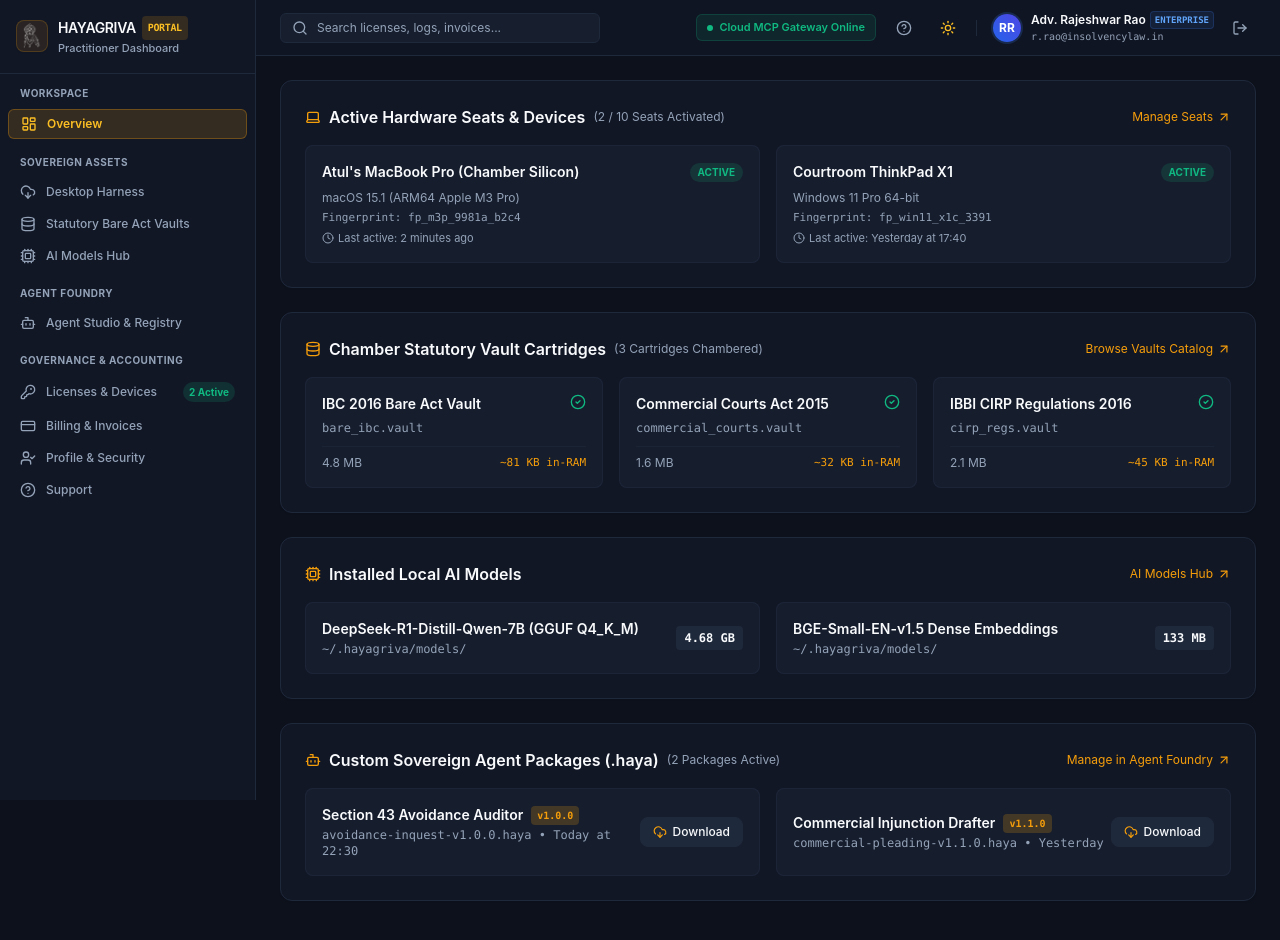
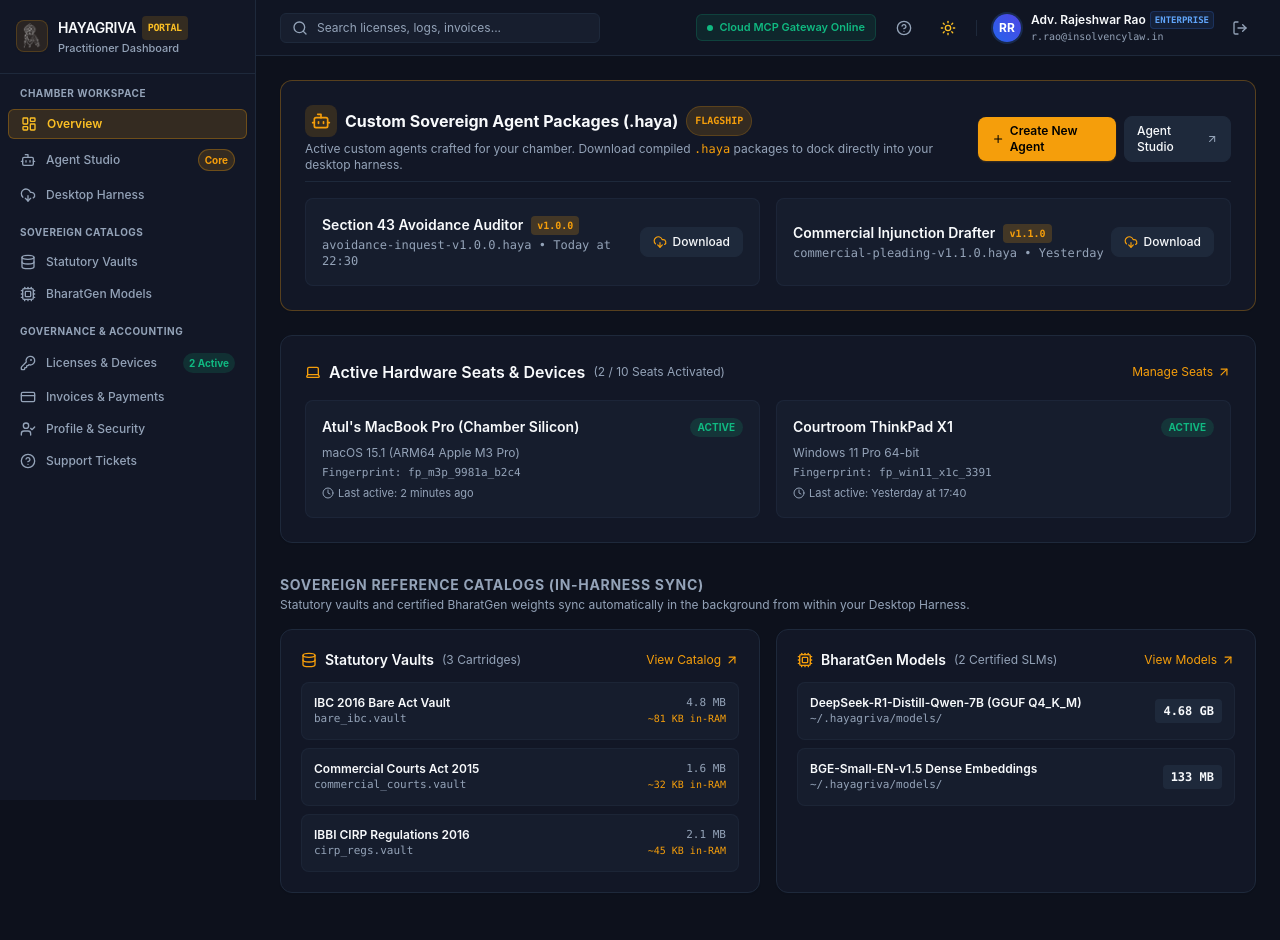
Before and after one commit to Samir1145/app.apnet.net, a Next.js app: page /dashboard in a window 1280 px wide. Shown: the top 940 px of the page. Built offline with nearby package versions, Linux system fonts and the light colour scheme.

Commit message:
feat(navigation): elevate Agent Studio as flagship star and harmonize sovereign catalogs and governance layout

```diff
--- a/src/app/dashboard/agents/page.tsx
+++ b/src/app/dashboard/agents/page.tsx
@@ -51,17 +51,17 @@ export default function AgentRegistryPage() {
         <div>
           <div className="flex items-center gap-2 mb-1.5">
             <span className="text-xs font-bold font-mono px-2 py-0.5 rounded bg-amber-500/15 text-amber-500 border border-amber-500/30">
-              AGENT FOUNDRY & REGISTRY
+              AGENT STUDIO
             </span>
             <span className="text-xs font-semibold px-2 py-0.5 rounded bg-emerald-500/15 text-emerald-500">
-              Harness Dockable
+              Harness Dockable (.haya)
             </span>
           </div>
           <h1 className="text-2xl font-bold tracking-tight text-foreground">
-            Agent Studio & Sovereign Foundry
+            Agent Studio
           </h1>
           <p className="text-sm text-muted-foreground mt-1">
-            Build, test, and compile autonomous legal agents into portable <code className="text-amber-400">.haya</code> cartridges that dock directly into your sovereign desktop IDE.
+            Build, configure, and compile autonomous legal agents into portable <code className="text-amber-500">.haya</code> packages that dock directly into your sovereign desktop harness.
           </p>
         </div>
 
--- a/src/app/dashboard/billing/page.tsx
+++ b/src/app/dashboard/billing/page.tsx
@@ -34,9 +34,9 @@ export default function ClientBillingPage() {
       {/* Header */}
       <div className="flex flex-col sm:flex-row sm:items-center justify-between gap-4">
         <div>
-          <h1 className="text-xl font-bold tracking-tight text-foreground">Billing & Invoices</h1>
+          <h1 className="text-xl font-bold tracking-tight text-foreground">Invoices & Payments</h1>
           <p className="text-xs text-muted-foreground mt-0.5">
-            Download and manage your practice suite tax invoice receipts and accounting records.
+            Download and manage your practice suite tax invoices, payment receipts, and accounting records.
           </p>
         </div>
 
--- a/src/app/dashboard/models/page.tsx
+++ b/src/app/dashboard/models/page.tsx
@@ -86,17 +86,17 @@ export default function ModelsHubPage() {
         <div>
           <div className="flex items-center gap-2 mb-1.5">
             <span className="text-xs font-bold font-mono px-2 py-0.5 rounded bg-amber-500/15 text-amber-500 border border-amber-500/30">
-              OFFLINE AI HUB
+              BHARATGEN SOVEREIGN MODELS
             </span>
             <span className="text-xs font-semibold px-2 py-0.5 rounded bg-emerald-500/15 text-emerald-500">
-              Zero Cloud Telemetry
+              In-Harness Auto-Sync
             </span>
           </div>
           <h1 className="text-2xl font-bold tracking-tight text-foreground">
-            AI Models Hub & Quantized Engines
+            BharatGen Models & Certified SLMs
           </h1>
           <p className="text-sm text-muted-foreground mt-1">
-            Download pre-quantized GGUF reasoning engines and dense ONNX embeddings for 100% offline in-chamber execution.
+            Certified sovereign reasoning models and dense embedding weights that sync automatically inside your offline desktop harness.
           </p>
         </div>
       </div>
--- a/src/app/dashboard/page.tsx
+++ b/src/app/dashboard/page.tsx
@@ -11,7 +11,9 @@ import {
   Laptop,
   Database,
   Cpu,
-  Bot
+  Bot,
+  Plus,
+  Sparkles
 } from 'lucide-react';
 import { ClientOverviewData } from '@/lib/services/client_overview';
 import { cn } from '@/lib/utils';
@@ -90,7 +92,69 @@ export default function ClientDashboardPage() {
     <div className="space-y-6 pb-12">
       {/* Sovereign Chamber Inventory Section */}
       <div className="space-y-6">
-        {/* Section 1: Hardware Seats */}
+        {/* Section 1: Sovereign Agent Packages (Star of the Show) */}
+        <div className="p-6 rounded-xl border border-amber-500/30 bg-card space-y-4 shadow-sm relative overflow-hidden">
+          <div className="flex flex-col sm:flex-row sm:items-center justify-between gap-3 pb-2 border-b border-border">
+            <div>
+              <div className="flex items-center gap-2">
+                <div className="p-1.5 rounded-lg bg-amber-500/15 text-amber-500">
+                  <Bot className="w-5 h-5" />
+                </div>
+                <h2 className="text-base font-bold text-foreground flex items-center gap-2">
+                  Custom Sovereign Agent Packages (.haya)
+                  <span className="text-[10px] font-bold font-mono px-2 py-0.5 rounded-full bg-amber-500/15 text-amber-500 border border-amber-500/20">
+                    FLAGSHIP
+                  </span>
+                </h2>
+              </div>
+              <p className="text-xs text-muted-foreground mt-1">
+                Active custom agents crafted for your chamber. Download compiled <code className="text-amber-500">.haya</code> packages to dock directly into your desktop harness.
+              </p>
+            </div>
+
+            <div className="flex items-center gap-2 self-start sm:self-auto">
+              <Link
+                href="/dashboard/agents/builder?archetype=custom_chamber"
+                className="px-3.5 py-1.5 rounded-lg bg-amber-500 hover:bg-amber-600 text-black font-semibold text-xs flex items-center gap-1.5 transition-colors shadow-sm shadow-amber-500/20"
+              >
+                <Plus className="w-3.5 h-3.5" />
+                <span>Create New Agent</span>
+              </Link>
+              <Link
+                href="/dashboard/agents"
+                className="px-3 py-1.5 rounded-lg bg-secondary hover:bg-secondary/80 text-foreground text-xs font-medium flex items-center gap-1 border border-border transition-colors"
+              >
+                <span>Agent Studio</span>
+                <ArrowUpRight className="w-3.5 h-3.5 text-muted-foreground" />
+              </Link>
+            </div>
+          </div>
+
+          <div className="grid grid-cols-1 md:grid-cols-2 gap-4">
+            {mockAgents.map((agt) => (
+              <div key={agt.id} className="p-4 rounded-lg bg-secondary/40 border border-border/80 flex items-center justify-between hover:border-amber-500/40 transition-colors">
+                <div className="space-y-0.5">
+                  <div className="flex items-center gap-2">
+                    <h3 className="text-sm font-semibold text-foreground">{agt.name}</h3>
+                    <span className="text-[10px] font-bold font-mono px-1.5 py-0.5 rounded bg-amber-500/20 text-amber-500">
+                      {agt.version}
+                    </span>
+                  </div>
+                  <p className="text-xs text-muted-foreground font-mono">{agt.file} • {agt.compiled}</p>
+                </div>
+                <button
+                  onClick={() => alert(`Downloading ${agt.file} for Chamber Docking`)}
+                  className="px-3 py-1.5 rounded-lg bg-secondary hover:bg-secondary/80 text-foreground text-xs font-medium flex items-center gap-1.5 border border-border transition-colors cursor-pointer"
+                >
+                  <DownloadCloud className="w-3.5 h-3.5 text-amber-500" />
+                  <span>Download</span>
+                </button>
+              </div>
+            ))}
+          </div>
+        </div>
+
+        {/* Section 2: Hardware Seats & Devices */}
         <div className="p-6 rounded-xl border border-border bg-card space-y-4 shadow-sm">
           <div className="flex items-center justify-between">
             <h2 className="text-base font-semibold text-foreground flex items-center gap-2">
@@ -126,56 +190,68 @@ export default function ClientDashboardPage() {
           </div>
         </div>
 
-        {/* Section 2: Statutory Vault Cartridges */}
-        <div className="p-6 rounded-xl border border-border bg-card space-y-4 shadow-sm">
+        {/* Section 3: Sovereign Reference Catalogs (In-Harness Background Sync) */}
+        <div className="space-y-4">
+          <div className="flex items-center justify-between pt-2">
+            <div>
+              <h2 className="text-sm font-bold text-foreground uppercase tracking-wider text-muted-foreground">
+                Sovereign Reference Catalogs (In-Harness Sync)
+              </h2>
+              <p className="text-xs text-muted-foreground mt-0.5">
+                Statutory vaults and certified BharatGen weights sync automatically in the background from within your Desktop Harness.
+              </p>
+            </div>
+          </div>
+
+          <div className="grid grid-cols-1 md:grid-cols-2 gap-4">
+            {/* Statutory Vaults Card */}
+            <div className="p-5 rounded-xl border border-border bg-card space-y-3 shadow-sm">
               <div className="flex items-center justify-between">
-            <h2 className="text-base font-semibold text-foreground flex items-center gap-2">
+                <h3 className="text-sm font-semibold text-foreground flex items-center gap-2">
                   <Database className="w-4 h-4 text-amber-500" />
-              Chamber Statutory Vault Cartridges
-              <span className="text-xs font-normal text-muted-foreground">({mockVaults.length} Cartridges Chambered)</span>
-            </h2>
+                  Statutory Vaults
+                  <span className="text-xs font-normal text-muted-foreground">({mockVaults.length} Cartridges)</span>
+                </h3>
                 <Link href="/dashboard/vaults" className="text-xs text-amber-500 hover:underline flex items-center gap-1">
-              Browse Vaults Catalog <ArrowUpRight className="w-3.5 h-3.5" />
+                  View Catalog <ArrowUpRight className="w-3.5 h-3.5" />
                 </Link>
               </div>
 
-          <div className="grid grid-cols-1 md:grid-cols-3 gap-4">
+              <div className="space-y-2">
                 {mockVaults.map((vault) => (
-              <div key={vault.id} className="p-4 rounded-lg bg-secondary/40 border border-border/80 space-y-2">
-                <div className="flex items-start justify-between">
+                  <div key={vault.id} className="p-3 rounded-lg bg-secondary/40 border border-border/70 flex items-center justify-between text-xs">
                     <div>
-                    <h3 className="text-sm font-semibold text-foreground">{vault.name}</h3>
-                    <span className="text-xs font-mono text-muted-foreground">{vault.id}</span>
+                      <div className="font-semibold text-foreground">{vault.name}</div>
+                      <div className="font-mono text-[11px] text-muted-foreground">{vault.id}</div>
                     </div>
-                  <CheckCircle2 className="w-4 h-4 text-emerald-500 shrink-0" />
-                </div>
-                <div className="pt-2 border-t border-border/60 flex items-center justify-between text-xs">
-                  <span className="text-muted-foreground">{vault.size}</span>
-                  <span className="text-amber-500 font-mono text-[11px]">{vault.memory}</span>
+                    <div className="text-right">
+                      <div className="text-muted-foreground font-mono text-[11px]">{vault.size}</div>
+                      <div className="text-amber-500 font-mono text-[10px]">{vault.memory}</div>
                     </div>
                   </div>
                 ))}
               </div>
             </div>
 
-        {/* Section 3: AI Models */}
-        <div className="p-6 rounded-xl border border-border bg-card space-y-4 shadow-sm">
+            {/* BharatGen Models Card */}
+            <div className="p-5 rounded-xl border border-border bg-card space-y-3 shadow-sm">
               <div className="flex items-center justify-between">
-            <h2 className="text-base font-semibold text-foreground flex items-center gap-2">
+                <h3 className="text-sm font-semibold text-foreground flex items-center gap-2">
                   <Cpu className="w-4 h-4 text-amber-500" />
-              Installed Local AI Models
-            </h2>
+                  BharatGen Models
+                  <span className="text-xs font-normal text-muted-foreground">({mockModels.length} Certified SLMs)</span>
+                </h3>
                 <Link href="/dashboard/models" className="text-xs text-amber-500 hover:underline flex items-center gap-1">
-              AI Models Hub <ArrowUpRight className="w-3.5 h-3.5" />
+                  View Models <ArrowUpRight className="w-3.5 h-3.5" />
                 </Link>
               </div>
 
-          <div className="grid grid-cols-1 md:grid-cols-2 gap-4">
+              <div className="space-y-2">
                 {mockModels.map((model) => (
-              <div key={model.id} className="p-4 rounded-lg bg-secondary/40 border border-border/80 flex items-center justify-between">
-                <div className="space-y-0.5">
-                  <h3 className="text-sm font-semibold text-foreground">{model.name}</h3>
-                  <p className="text-xs font-mono text-muted-foreground">{model.location}</p>
+                  <div key={model.id} className="p-3 rounded-lg bg-secondary/40 border border-border/70 flex items-center justify-between text-xs">
+                    <div>
+                      <div className="font-semibold text-foreground">{model.name}</div>
+                      <div className="font-mono text-[11px] text-muted-foreground">{model.location}</div>
                     </div>
                     <span className="text-xs font-mono font-bold text-foreground bg-secondary px-2 py-1 rounded">
                       {model.size}
@@ -184,41 +260,6 @@ export default function ClientDashboardPage() {
                 ))}
               </div>
             </div>
-
-        {/* Section 4: Sovereign Agent Packages */}
-        <div className="p-6 rounded-xl border border-border bg-card space-y-4 shadow-sm">
-          <div className="flex items-center justify-between">
-            <h2 className="text-base font-semibold text-foreground flex items-center gap-2">
-              <Bot className="w-4 h-4 text-amber-500" />
-              Custom Sovereign Agent Packages (.haya)
-              <span className="text-xs font-normal text-muted-foreground">({mockAgents.length} Packages Active)</span>
-            </h2>
-            <Link href="/dashboard/agents" className="text-xs text-amber-500 hover:underline flex items-center gap-1">
-              Manage in Agent Foundry <ArrowUpRight className="w-3.5 h-3.5" />
-            </Link>
-          </div>
-
-          <div className="grid grid-cols-1 md:grid-cols-2 gap-4">
-            {mockAgents.map((agt) => (
-              <div key={agt.id} className="p-4 rounded-lg bg-secondary/40 border border-border/80 flex items-center justify-between">
-                <div className="space-y-0.5">
-                  <div className="flex items-center gap-2">
-                    <h3 className="text-sm font-semibold text-foreground">{agt.name}</h3>
-                    <span className="text-[10px] font-bold font-mono px-1.5 py-0.5 rounded bg-amber-500/20 text-amber-500">
-                      {agt.version}
-                    </span>
-                  </div>
-                  <p className="text-xs text-muted-foreground font-mono">{agt.file} • {agt.compiled}</p>
-                </div>
-                <button
-                  onClick={() => alert(`Downloading ${agt.file} for Chamber Docking`)}
-                  className="px-3 py-1.5 rounded-lg bg-secondary hover:bg-secondary/80 text-foreground text-xs font-medium flex items-center gap-1.5 border border-border transition-colors cursor-pointer"
-                >
-                  <DownloadCloud className="w-3.5 h-3.5 text-amber-500" />
-                  <span>Download</span>
-                </button>
-              </div>
-            ))}
           </div>
         </div>
       </div>
--- a/src/app/dashboard/support/page.tsx
+++ b/src/app/dashboard/support/page.tsx
@@ -36,9 +36,9 @@ export default function ClientSupportPage() {
       {/* Header */}
       <div className="flex flex-col sm:flex-row sm:items-center justify-between gap-4">
         <div>
-          <h1 className="text-xl font-bold tracking-tight text-foreground">Chamber Support & Inquiries</h1>
+          <h1 className="text-xl font-bold tracking-tight text-foreground">Support Tickets</h1>
           <p className="text-xs text-muted-foreground mt-0.5">
-            File engineering inquiries, statutory template requests, and bare act XML cartridge assistance.
+            File chamber inquiries, statutory requests, and track open resolution tickets.
           </p>
         </div>
 
--- a/src/app/dashboard/vaults/page.tsx
+++ b/src/app/dashboard/vaults/page.tsx
@@ -126,17 +126,17 @@ export default function VaultsCatalogPage() {
         <div>
           <div className="flex items-center gap-2 mb-1.5">
             <span className="text-xs font-bold font-mono px-2 py-0.5 rounded bg-amber-500/15 text-amber-500 border border-amber-500/30">
-              STATUTORY VAULTS CATALOG
+              STATUTORY VAULTS
             </span>
             <span className="text-xs font-semibold px-2 py-0.5 rounded bg-emerald-500/15 text-emerald-500">
-              India Code Synced
+              In-Harness Auto-Sync
             </span>
           </div>
           <h1 className="text-2xl font-bold tracking-tight text-foreground">
-            Statutory Bare Act Vault Cartridges
+            Statutory Vaults
           </h1>
           <p className="text-sm text-muted-foreground mt-1">
-            Authoritative, air-gapped legislative memory cartridges compiled from the official India Code legislative mirror.
+            Authoritative, air-gapped legislative memory cartridges that sync automatically inside your offline desktop harness.
           </p>
         </div>
 
--- a/src/components/client/sidebar.tsx
+++ b/src/components/client/sidebar.tsx
@@ -31,32 +31,27 @@ interface NavSection {
 
 const navSections: NavSection[] = [
   {
-    title: 'Workspace',
+    title: 'Chamber Workspace',
     items: [
       { name: 'Overview', href: '/dashboard', icon: LayoutDashboard },
+      { name: 'Agent Studio', href: '/dashboard/agents', icon: Bot, badge: 'Core' },
+      { name: 'Desktop Harness', href: '/dashboard/harness', icon: DownloadCloud },
     ]
   },
   {
-    title: 'Sovereign Assets',
+    title: 'Sovereign Catalogs',
     items: [
-      { name: 'Desktop Harness', href: '/dashboard/harness', icon: DownloadCloud },
-      { name: 'Statutory Bare Act Vaults', href: '/dashboard/vaults', icon: Database },
-      { name: 'AI Models Hub', href: '/dashboard/models', icon: Cpu },
-    ]
-  },
-  {
-    title: 'Agent Foundry',
-    items: [
-      { name: 'Agent Studio & Registry', href: '/dashboard/agents', icon: Bot },
+      { name: 'Statutory Vaults', href: '/dashboard/vaults', icon: Database },
+      { name: 'BharatGen Models', href: '/dashboard/models', icon: Cpu },
     ]
   },
   {
     title: 'Governance & Accounting',
     items: [
       { name: 'Licenses & Devices', href: '/dashboard/licenses', icon: KeyRound, badge: '2 Active' },
-      { name: 'Billing & Invoices', href: '/dashboard/billing', icon: CreditCard },
+      { name: 'Invoices & Payments', href: '/dashboard/billing', icon: CreditCard },
       { name: 'Profile & Security', href: '/dashboard/profile', icon: UserCheck },
-      { name: 'Support', href: '/dashboard/support', icon: HelpCircle },
+      { name: 'Support Tickets', href: '/dashboard/support', icon: HelpCircle },
     ]
   }
 ];
@@ -122,7 +117,11 @@ export function ClientSidebar() {
                   {item.badge && (
                     <span className={cn(
                       "px-1.5 py-0.5 rounded-full text-[10px] font-bold",
-                      isActive ? "bg-amber-500/20 text-amber-500" : "bg-emerald-500/15 text-emerald-500"
+                      isActive
+                        ? "bg-amber-500/20 text-amber-500"
+                        : item.badge === 'Core'
+                          ? "bg-amber-500/15 text-amber-500 border border-amber-500/30"
+                          : "bg-emerald-500/15 text-emerald-500"
                     )}>
                       {item.badge}
                     </span>
```
Lines whose indentation alone changed are shown as unchanged.
